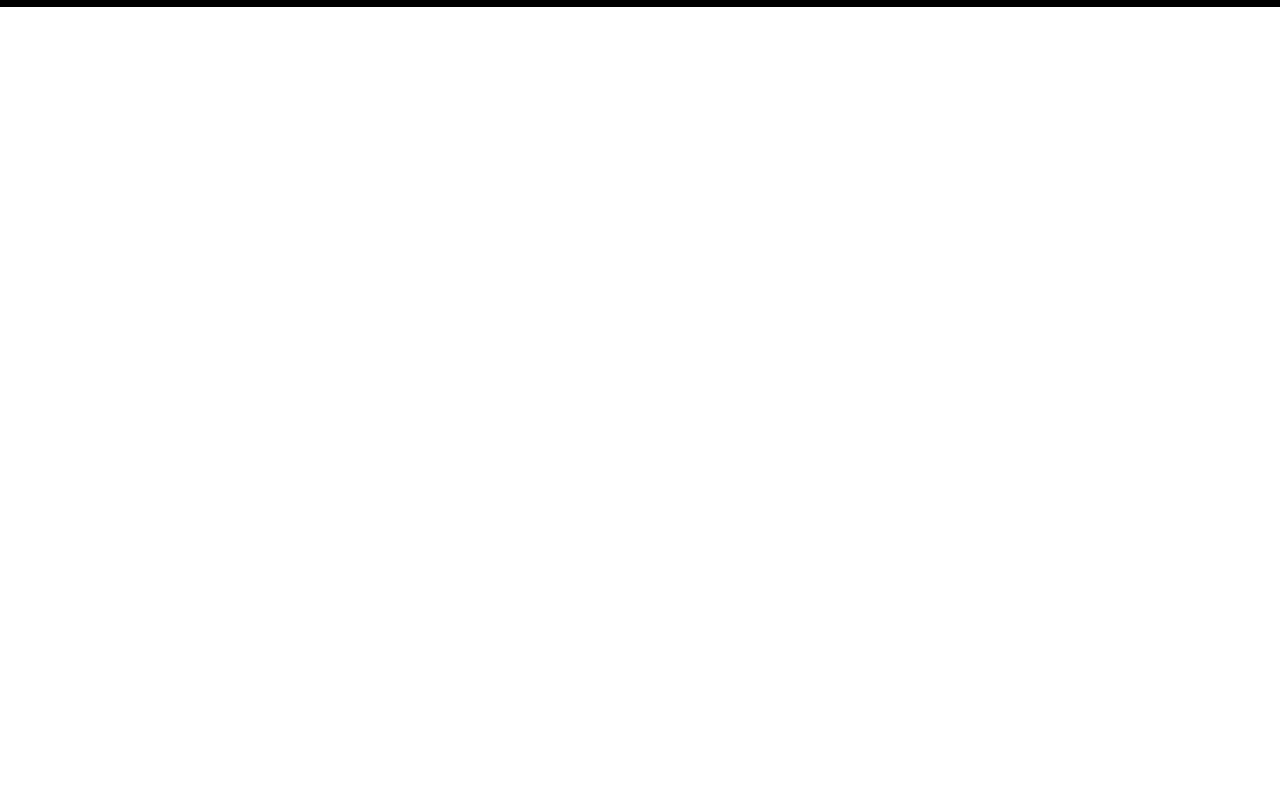
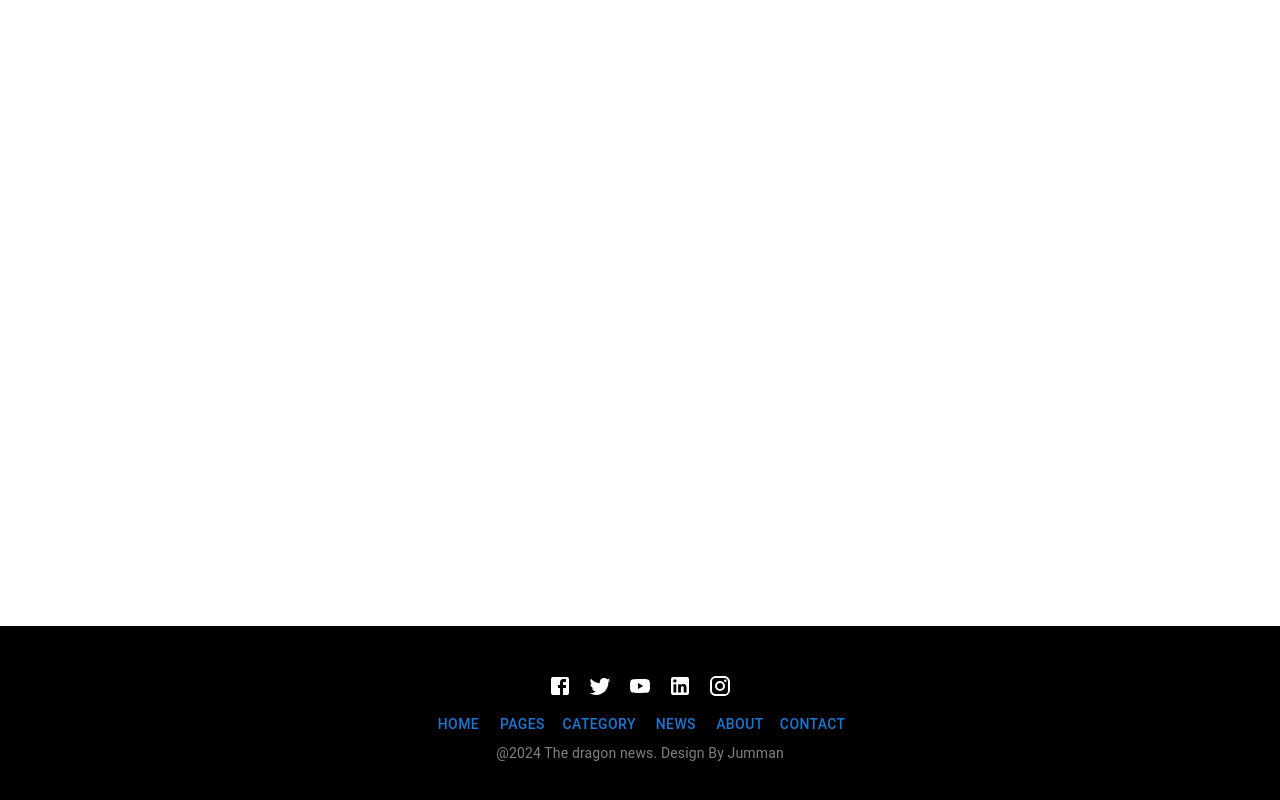
Before and after one commit to Jahirul83/the-dragon-news, a Next.js app: page / in a window 1280 px wide. Shown: the part 238-1038 px from the top of the page. Before the commit the page ends 800 px from the top, so only its background shows below. Built offline with nearby package versions, Linux system fonts and the light colour scheme.

Commit message:
footer done

```diff
--- a/src/app/layout.js
+++ b/src/app/layout.js
@@ -2,6 +2,8 @@ import { Inter } from "next/font/google";
 import "./globals.css";
 import NavBar from "@/components/shared/NavBar";
 import Footer from "@/components/shared/Footer";
+import { Container } from "@mui/material";
+
 
 const inter = Inter({ subsets: ["latin"] });
 
@@ -15,8 +17,10 @@ export default function RootLayout({ children }) {
     <html lang="en">
       <body className={inter.className}>
         <NavBar />
-        {children}
-        <Footer/>
+        <Container className="min-h-screen">
+          {children}
+        </Container>
+        <Footer />
       </body>
     </html>
   );
--- a/src/components/shared/Footer.js
+++ b/src/components/shared/Footer.js
@@ -1,4 +1,4 @@
-import { Box, Button, Container, IconButton, Stack } from '@mui/material';
+import { Box, Button, Container, IconButton, Stack, Typography } from '@mui/material';
 // icons
 import FacebookIcon from '@mui/icons-material/Facebook';
 import TwitterIcon from '@mui/icons-material/Twitter';
@@ -67,6 +67,9 @@ const Footer = () => {
                         </Link>
                     ))}
                 </Box>
+                <Typography variant='body2' color="gray" textAlign="center">
+                    @2024 The dragon news. Design By Jumman
+                </Typography>
             </Container>
         </Box >
     );
```
Also changed, not shown: src/assets/The Dragon News.png (added).
